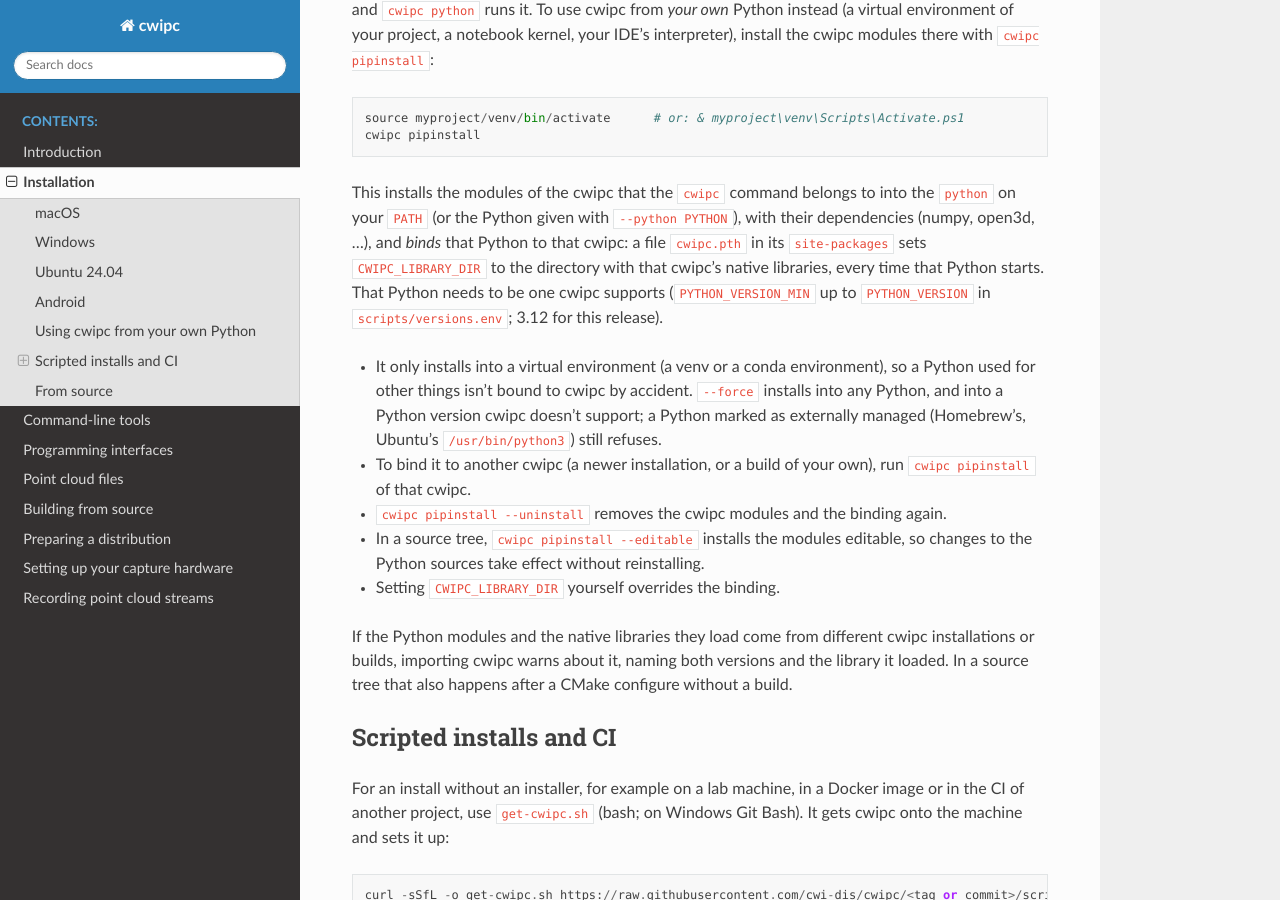
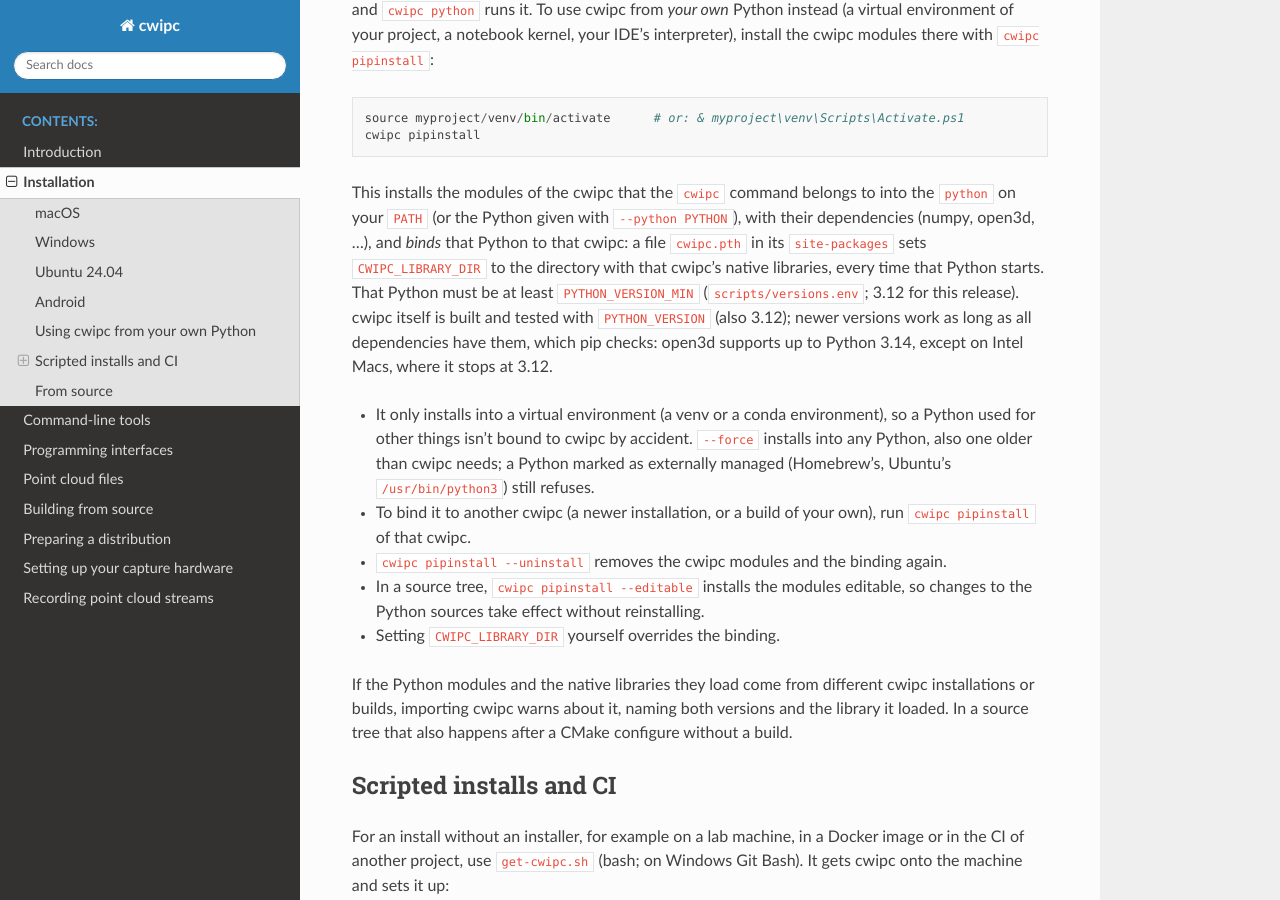
Before and after one commit to cwi-dis/cwipc, a Sphinx documentation site: the page built from docs/installation.rst, in a window 1280 px wide and 900 px high, scrolled down 1842 px. Built offline with Sphinx 7.4.7 and the Read the Docs theme 3.1.0, drawn with Linux system fonts in a browser that asks for light colours; pages that are not in the unit, such as notebooks, are missing from menus.

Commit message:
Be more lenient on which Python to install into.

```diff
--- a/docs/installation.rst
+++ b/docs/installation.rst
@@ -92,14 +92,15 @@ This installs the modules of the cwipc that the ``cwipc`` command belongs to int
 ``python`` on your ``PATH`` (or the Python given with ``--python PYTHON``), with their
 dependencies (numpy, open3d, ...), and *binds* that Python to that cwipc: a file
 ``cwipc.pth`` in its ``site-packages`` sets ``CWIPC_LIBRARY_DIR`` to the directory with
-that cwipc's native libraries, every time that Python starts. That Python needs to be one
-cwipc supports (``PYTHON_VERSION_MIN`` up to ``PYTHON_VERSION`` in
-``scripts/versions.env``; 3.12 for this release).
+that cwipc's native libraries, every time that Python starts. That Python must be at least
+``PYTHON_VERSION_MIN`` (``scripts/versions.env``; 3.12 for this release). cwipc itself is
+built and tested with ``PYTHON_VERSION`` (also 3.12); newer versions work as long as all
+dependencies have them, which pip checks: open3d supports up to Python 3.14, except on Intel
+Macs, where it stops at 3.12.
 
 - It only installs into a virtual environment (a venv or a conda environment), so a
   Python used for other things isn't bound to cwipc by accident. ``--force`` installs
-  into any Python, and into a Python version cwipc doesn't support; a Python marked as
-  externally managed (Homebrew's, Ubuntu's ``/usr/bin/python3``) still refuses.
+  into any Python, also one older than cwipc needs; a Python marked as externally managed (Homebrew's, Ubuntu's ``/usr/bin/python3``) still refuses.
 - To bind it to another cwipc (a newer installation, or a build of your own), run
   ``cwipc pipinstall`` of that cwipc.
 - ``cwipc pipinstall --uninstall`` removes the cwipc modules and the binding again.
```
Also changed, not shown: 1 other file.
